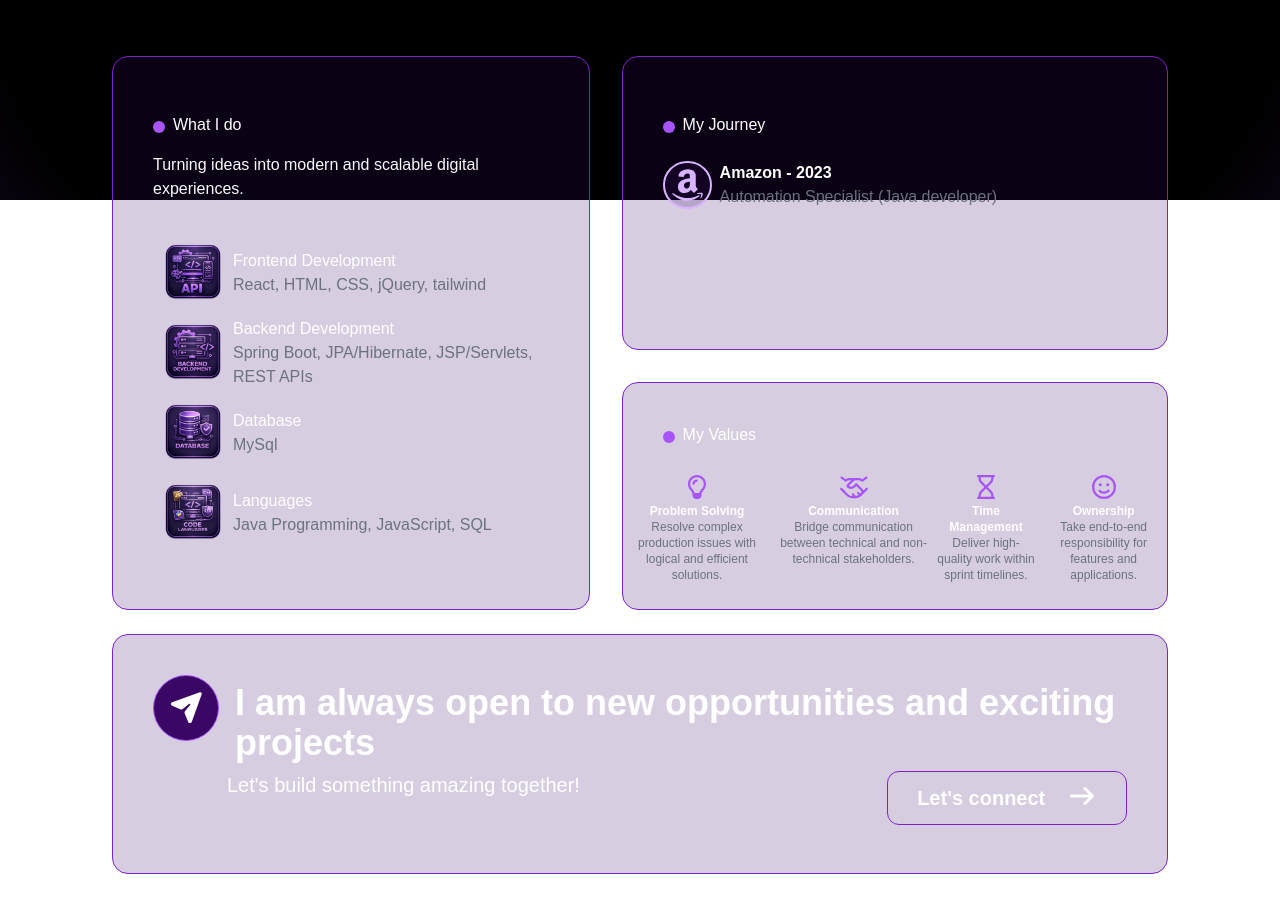
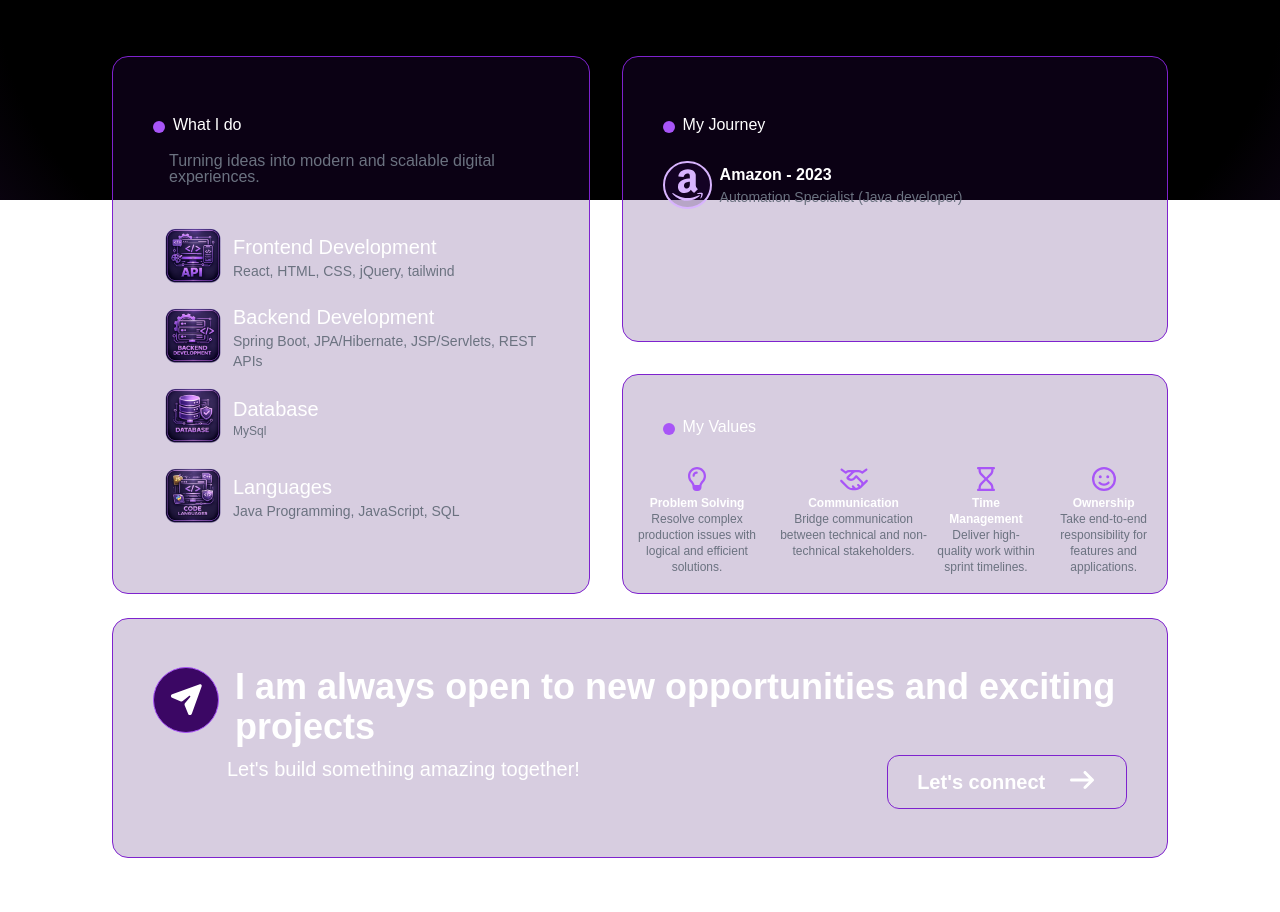
Before and after one commit to sudhanshukoli/Portfolio, a React (Create React App) app: page /about in a window 1280 px wide. Shown: the part 600-1512 px from the top of the page. Built offline with nearby package versions, Linux system fonts and the light colour scheme; a web font is replaced by a local one.

Commit message:
Made About page secojnd commit mob compatible

```diff
--- a/src/component/About/About.jsx
+++ b/src/component/About/About.jsx
@@ -17,10 +17,10 @@ export default function About(){
                 </div>
 
                 <div className="flex justify-center w-full p-5 my-4 border border-purple-700 md:gap-2 md:p-10 bg-purple-950 bg-opacity-20 rounded-2xl">
-                    <FontAwesomeIcon icon={faPaperPlane} className="w-4 h-4 p-2 text-white border border-purple-500 rounded-full md:p-4 md:h-8 md:w-8 bg-purple-950"/>
+                    <FontAwesomeIcon icon={faPaperPlane} className="w-4 h-4 p-2 mt-2 text-white border border-purple-500 rounded-full md:p-4 md:h-8 md:w-8 bg-purple-950"/>
                     <div className="flex flex-col font-mono text-left text-white">
                         <h1 className="m-2 text-xs font-semibold text-left md:text-4xl" >I am always open to new opportunities and exciting projects <br /></h1>
-                        <p className="pb-2 text-xs font-normal text-center md:text-left md:text-xl">Let's build something amazing together! <LetsConnectButton /> </p>
+                        <p className="flex flex-col gap-2 pb-2 text-xs font-normal text-center md:flex-row md:justify-between md:text-left md:text-xl">Let's build something amazing together! <LetsConnectButton /> </p>
                     </div>
                 </div>
             </section>
--- a/src/component/About/AboutJourney.jsx
+++ b/src/component/About/AboutJourney.jsx
@@ -19,7 +19,7 @@ export default function AboutJourney(){
 
                 <div>
                     <div className="flex items-start justify-start">
-                        <FontAwesomeIcon className="p-1 mr-2 text-2xl text-purple-300 border-2 border-purple-300 rounded-full md:p-0 md:py-1 md:text-4xl bg-opacity-20 bg-purple-950 " icon={faAmazon} /> <h1 className="self-center font-bold text-left">Amazon - 2023<p className="font-normal text-gray-500">Automation Specialist (Java developer)</p></h1>
+                        <FontAwesomeIcon className="p-1 mr-2 text-2xl text-purple-300 border-2 border-purple-300 rounded-full md:p-0 md:py-1 md:text-4xl bg-opacity-20 bg-purple-950 " icon={faAmazon} /> <h1 className="self-center font-bold text-left">Amazon - 2023<p className="text-xs font-normal text-gray-500 md:text-sm">Automation Specialist (Java developer)</p></h1>
                     </div>
                 </div>
             </section>
--- a/src/component/About/AboutSkills.jsx
+++ b/src/component/About/AboutSkills.jsx
@@ -13,25 +13,25 @@ export default function AboutSkills(){
     return(<>
         <section className={`${sectionCss} p-5 md:p-10 md:py-14`}>
             <div className="text-left">
-                <h1 className="mb-4"><FontAwesomeIcon icon={faCircleSolid} className="w-3 h-3 mr-2 text-2xl text-purple-500"/>What I do</h1>
-                <p className="mb-6 text-left text-gray-50">{aboutData.quote}</p>
+                <h1 className=""><FontAwesomeIcon icon={faCircleSolid} className="w-3 h-3 mr-2 text-2xl text-purple-500"/>What I do</h1>
+                <p className="md:mb-6 text-xs px-4 md:pt-4 md:px-4 md:text-[16px] text-gray-500">{aboutData.quote}</p>
             </div>
 
             <div>
                 <div className="flex items-start justify-start">
-                    <img className="w-20" src={frontendPng} alt="frontend" /> <h1 className="self-center text-left">Frontend Development <p className="text-gray-500">{aboutData.frontend}</p></h1>
+                    <img className="w-14 md:w-20" src={frontendPng} alt="frontend" /> <h1 className="self-center text-sm text-left md:text-xl">Frontend Development <p className="text-xs text-gray-500 md:text-sm">{aboutData.frontend}</p></h1>
                 </div>
 
                 <div className="flex items-start justify-start">
-                    <img className="w-20" src={backendPng} alt="frontend" /> <h1 className="self-center text-left">Backend Development <p className="text-gray-500">{aboutData.backend}</p></h1>
+                    <img className="w-14 md:w-20" src={backendPng} alt="frontend" /> <h1 className="self-center text-sm text-left md:text-xl">Backend Development <p className="text-xs text-gray-500 md:text-sm">{aboutData.backend}</p></h1>
                 </div>
 
                 <div className="flex items-start justify-start">
-                    <img className="w-20" src={databasePng} alt="frontend" /> <h1 className="self-center text-left">Database <p className="text-gray-500">{aboutData.database}</p></h1>
+                    <img className="w-14 md:w-20" src={databasePng} alt="frontend" /> <h1 className="self-center text-sm text-left md:text-xl">Database <p className="text-xs text-gray-500 md:text-none">{aboutData.database}</p></h1>
                 </div>
 
                 <div className="flex items-start justify-start">
-                    <img className="w-20" src={languagesPng} alt="frontend" /> <h1 className="self-center text-left">Languages <p className="text-gray-500">{aboutData.codeLanguages}</p></h1>
+                    <img className="w-14 md:w-20" src={languagesPng} alt="frontend" /> <h1 className="self-center text-sm text-left md:text-xl">Languages <p className="text-xs text-gray-500 md:text-sm">{aboutData.codeLanguages}</p></h1>
                 </div>
             </div>
         </section>
```
